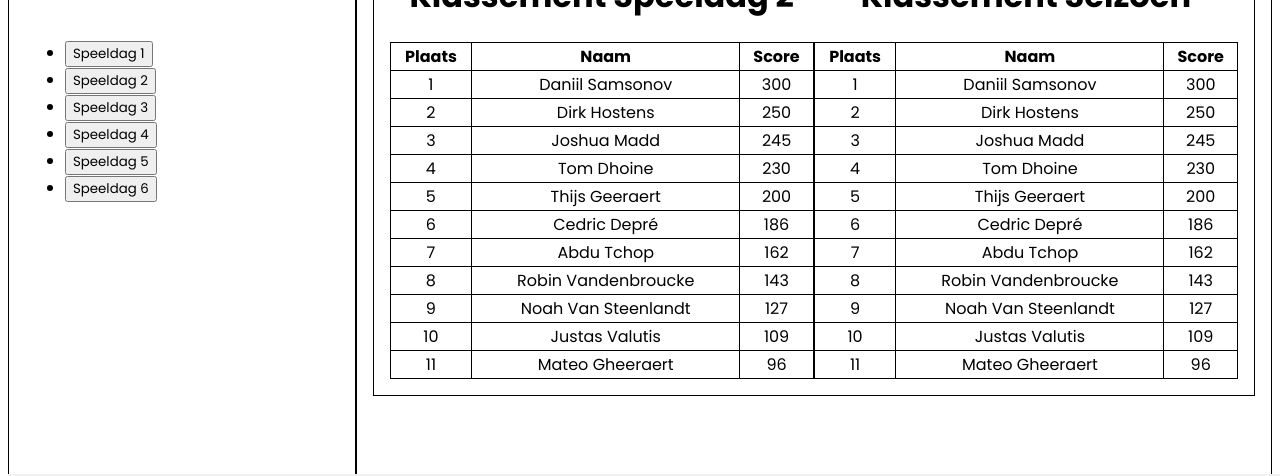
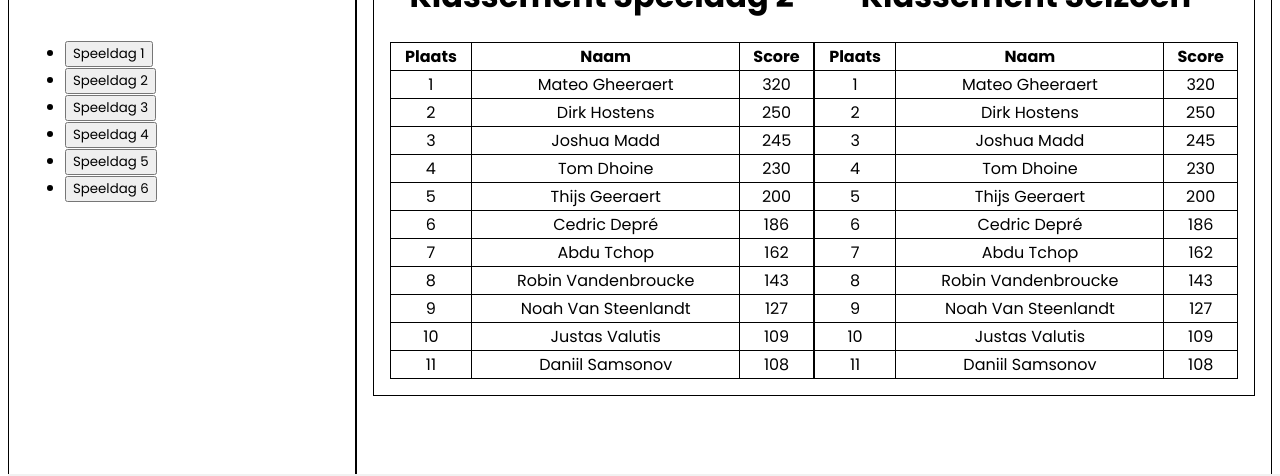
Before and after one commit to JordanMK/snooker, a Next.js app: page / in a window 1280 px wide. Shown: the part 229-705 px from the top of the page. Built offline with nearby package versions, Linux system fonts and the light colour scheme.

Commit message:
Users page gemaakt en kan zien of ze betaald hebben!

```diff
--- a/src/app/admin/page.tsx
+++ b/src/app/admin/page.tsx
@@ -1,5 +1,6 @@
 import BaseLayout from "@/layout/BaseLayout";
 import LijstSeizoen from "@/components/Admin/LijstSeizoen";
+import Users from "@/components/admin/users/users";
 
 export default function Home() {
 
@@ -9,8 +10,11 @@ export default function Home() {
       <div className="header">
         <h1>Dashboard Admin</h1>
       </div>
+      <div className="container">
+        <LijstSeizoen></LijstSeizoen>
+        <Users></Users>
+      </div>
 
-      <LijstSeizoen></LijstSeizoen>
     </BaseLayout>
   );
 }
--- a/src/app/page.tsx
+++ b/src/app/page.tsx
@@ -33,82 +33,85 @@ export default function Home() {
 
   let user = {users:[
     {userid:1,users:[
-      {plaats:1,naam:"Daniil Samsonov",score:300},
-      {plaats:2,naam:"Dirk Hostens",score:250},
-      {plaats:3,naam:"Joshua Madd",score:245},
-      {plaats:4,naam:"Tom Dhoine",score:230},
-      {plaats:5,naam:"Thijs Geeraert",score:200},
-      {plaats:6,naam:"Cedric Depré",score:186},
-      {plaats:7,naam:"Abdu Tchop",score:162},
-      {plaats:8,naam:"Robin Vandenbroucke",score:143},
-      {plaats:9,naam:"Noah Van Steenlandt",score:127},
-      {plaats:10,naam:"Justas Valutis",score:109},
-      {plaats:11,naam:"Mateo Gheeraert",score:96},
+      {plaats:1,naam:"Mateo Gheeraert",score:320, betaald: true},
+      {plaats:2,naam:"Dirk Hostens",score:250 , betaald: true},
+      {plaats:3,naam:"Joshua Madd",score:245 , betaald: true},
+      {plaats:4,naam:"Tom Dhoine",score:230 , betaald: true},
+      {plaats:5,naam:"Thijs Geeraert",score:200 , betaald: true},
+      {plaats:6,naam:"Cedric Depré",score:186 , betaald: true},
+      {plaats:7,naam:"Abdu Tchop",score:162 , betaald: true},
+      {plaats:8,naam:"Robin Vandenbroucke",score:143 , betaald: true},
+      {plaats:9,naam:"Noah Van Steenlandt",score:127 , betaald: true},
+      {plaats:10,naam:"Justas Valutis",score:109 , betaald: true},
+      {plaats:11,naam:"Daniil Samsonov",score:108 , betaald: true},
+      ,
     ]},
     {userid:2,users:[
-      {plaats:1,naam:"Daniil Samsonov",score:300},
-      {plaats:2,naam:"Dirk Hostens",score:250},
-      {plaats:3,naam:"Joshua Madd",score:245},
-      {plaats:4,naam:"Tom Dhoine",score:230},
-      {plaats:5,naam:"Thijs Geeraert",score:200},
-      {plaats:6,naam:"Cedric Depré",score:186},
-      {plaats:7,naam:"Abdu Tchop",score:162},
-      {plaats:8,naam:"Robin Vandenbroucke",score:143},
-      {plaats:9,naam:"Noah Van Steenlandt",score:127},
-      {plaats:10,naam:"Justas Valutis",score:109},
-      {plaats:11,naam:"Mateo Gheeraert",score:96},
+      {plaats:1,naam:"Mateo Gheeraert",score:320, betaald: true},
+      {plaats:2,naam:"Dirk Hostens",score:250 , betaald: true},
+      {plaats:3,naam:"Joshua Madd",score:245 , betaald: true},
+      {plaats:4,naam:"Tom Dhoine",score:230 , betaald: true},
+      {plaats:5,naam:"Thijs Geeraert",score:200 , betaald: true},
+      {plaats:6,naam:"Cedric Depré",score:186 , betaald: true},
+      {plaats:7,naam:"Abdu Tchop",score:162 , betaald: true},
+      {plaats:8,naam:"Robin Vandenbroucke",score:143 , betaald: true},
+      {plaats:9,naam:"Noah Van Steenlandt",score:127 , betaald: true},
+      {plaats:10,naam:"Justas Valutis",score:109 , betaald: true},
+      {plaats:11,naam:"Daniil Samsonov",score:108 , betaald: true},
+      ,
     ]},
     {userid:3,users:[
-      {plaats:1,naam:"Daniil Samsonov",score:300},
-      {plaats:2,naam:"Dirk Hostens",score:250},
-      {plaats:3,naam:"Joshua Madd",score:245},
-      {plaats:4,naam:"Tom Dhoine",score:230},
-      {plaats:5,naam:"Thijs Geeraert",score:200},
-      {plaats:6,naam:"Cedric Depré",score:186},
-      {plaats:7,naam:"Abdu Tchop",score:162},
-      {plaats:8,naam:"Robin Vandenbroucke",score:143},
-      {plaats:9,naam:"Noah Van Steenlandt",score:127},
-      {plaats:10,naam:"Justas Valutis",score:109},
-      {plaats:11,naam:"Mateo Gheeraert",score:96},
+      {plaats:1,naam:"Mateo Gheeraert",score:320, betaald: true},
+      {plaats:2,naam:"Dirk Hostens",score:250 , betaald: true},
+      {plaats:3,naam:"Joshua Madd",score:245 , betaald: true},
+      {plaats:4,naam:"Tom Dhoine",score:230 , betaald: true},
+      {plaats:5,naam:"Thijs Geeraert",score:200 , betaald: true},
+      {plaats:6,naam:"Cedric Depré",score:186 , betaald: true},
+      {plaats:7,naam:"Abdu Tchop",score:162 , betaald: true},
+      {plaats:8,naam:"Robin Vandenbroucke",score:143 , betaald: true},
+      {plaats:9,naam:"Noah Van Steenlandt",score:127 , betaald: true},
+      {plaats:10,naam:"Justas Valutis",score:109 , betaald: true},
+      {plaats:11,naam:"Daniil Samsonov",score:108 , betaald: true},
+      ,
     ]},
     {userid:4,users:[
-      {plaats:1,naam:"Daniil Samsonov",score:300},
-      {plaats:2,naam:"Dirk Hostens",score:250},
-      {plaats:3,naam:"Joshua Madd",score:245},
-      {plaats:4,naam:"Tom Dhoine",score:230},
-      {plaats:5,naam:"Thijs Geeraert",score:200},
-      {plaats:6,naam:"Cedric Depré",score:186},
-      {plaats:7,naam:"Abdu Tchop",score:162},
-      {plaats:8,naam:"Robin Vandenbroucke",score:143},
-      {plaats:9,naam:"Noah Van Steenlandt",score:127},
-      {plaats:10,naam:"Justas Valutis",score:109},
-      {plaats:11,naam:"Mateo Gheeraert",score:96},
+      {plaats:1,naam:"Mateo Gheeraert",score:320, betaald: true},
+      {plaats:2,naam:"Dirk Hostens",score:250 , betaald: true},
+      {plaats:3,naam:"Joshua Madd",score:245 , betaald: true},
+      {plaats:4,naam:"Tom Dhoine",score:230 , betaald: true},
+      {plaats:5,naam:"Thijs Geeraert",score:200 , betaald: true},
+      {plaats:6,naam:"Cedric Depré",score:186 , betaald: true},
+      {plaats:7,naam:"Abdu Tchop",score:162 , betaald: true},
+      {plaats:8,naam:"Robin Vandenbroucke",score:143 , betaald: true},
+      {plaats:9,naam:"Noah Van Steenlandt",score:127 , betaald: true},
+      {plaats:10,naam:"Justas Valutis",score:109 , betaald: true},
+      {plaats:11,naam:"Daniil Samsonov",score:108 , betaald: true},
     ]},
     {userid:5,users:[
-      {plaats:1,naam:"Daniil Samsonov",score:300},
-      {plaats:2,naam:"Dirk Hostens",score:250},
-      {plaats:3,naam:"Joshua Madd",score:245},
-      {plaats:4,naam:"Tom Dhoine",score:230},
-      {plaats:5,naam:"Thijs Geeraert",score:200},
-      {plaats:6,naam:"Cedric Depré",score:186},
-      {plaats:7,naam:"Abdu Tchop",score:162},
-      {plaats:8,naam:"Robin Vandenbroucke",score:143},
-      {plaats:9,naam:"Noah Van Steenlandt",score:127},
-      {plaats:10,naam:"Justas Valutis",score:109},
-      {plaats:11,naam:"Mateo Gheeraert",score:96},
+      {plaats:1,naam:"Mateo Gheeraert",score:320, betaald: true},
+      {plaats:2,naam:"Dirk Hostens",score:250 , betaald: true},
+      {plaats:3,naam:"Joshua Madd",score:245 , betaald: true},
+      {plaats:4,naam:"Tom Dhoine",score:230 , betaald: true},
+      {plaats:5,naam:"Thijs Geeraert",score:200 , betaald: true},
+      {plaats:6,naam:"Cedric Depré",score:186 , betaald: true},
+      {plaats:7,naam:"Abdu Tchop",score:162 , betaald: true},
+      {plaats:8,naam:"Robin Vandenbroucke",score:143 , betaald: true},
+      {plaats:9,naam:"Noah Van Steenlandt",score:127 , betaald: true},
+      {plaats:10,naam:"Justas Valutis",score:109 , betaald: true},
+      {plaats:11,naam:"Daniil Samsonov",score:108 , betaald: true},
     ]},
     {userid:6,users:[
-      {plaats:1,naam:"Daniil Samsonov",score:300},
-      {plaats:2,naam:"Dirk Hostens",score:250},
-      {plaats:3,naam:"Joshua Madd",score:245},
-      {plaats:4,naam:"Tom Dhoine",score:230},
-      {plaats:5,naam:"Thijs Geeraert",score:200},
-      {plaats:6,naam:"Cedric Depré",score:186},
-      {plaats:7,naam:"Abdu Tchop",score:162},
-      {plaats:8,naam:"Robin Vandenbroucke",score:143},
-      {plaats:9,naam:"Noah Van Steenlandt",score:127},
-      {plaats:10,naam:"Justas Valutis",score:109},
-      {plaats:11,naam:"Mateo Gheeraert",score:96},
+      {plaats:1,naam:"Mateo Gheeraert",score:320, betaald: true},
+      {plaats:2,naam:"Dirk Hostens",score:250 , betaald: true},
+      {plaats:3,naam:"Joshua Madd",score:245 , betaald: true},
+      {plaats:4,naam:"Tom Dhoine",score:230 , betaald: true},
+      {plaats:5,naam:"Thijs Geeraert",score:200 , betaald: true},
+      {plaats:6,naam:"Cedric Depré",score:186 , betaald: true},
+      {plaats:7,naam:"Abdu Tchop",score:162 , betaald: true},
+      {plaats:8,naam:"Robin Vandenbroucke",score:143 , betaald: true},
+      {plaats:9,naam:"Noah Van Steenlandt",score:127 , betaald: true},
+      {plaats:10,naam:"Justas Valutis",score:109 , betaald: true},
+      {plaats:11,naam:"Daniil Samsonov",score:108 , betaald: true},
     ]},
   ]}
 
```
Also changed, not shown: src/app/admin/seizoen/CreateSeizoen/page.js (deleted, +0 -9 lines), src/app/admin/seizoen/CreateSeizoen/page.jsx (added, +10 -0 lines), src/app/admin/users/page.jsx (added, +42 -0 lines), src/app/css/style.css (+27 -0 lines), src/components/admin/users/users.jsx (added, +52 -0 lines).
